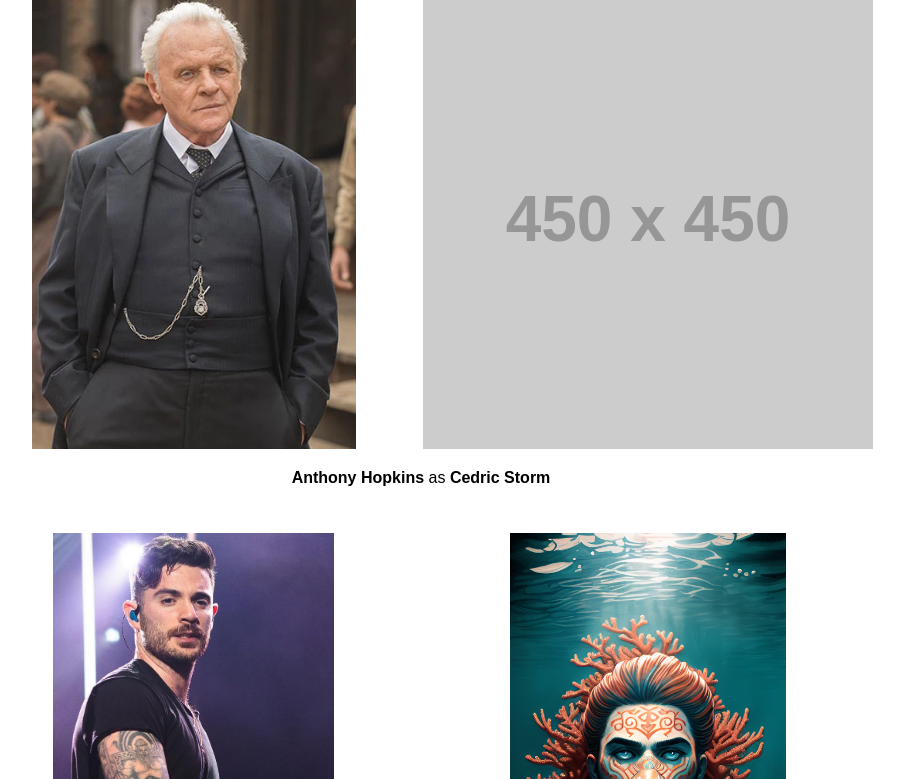
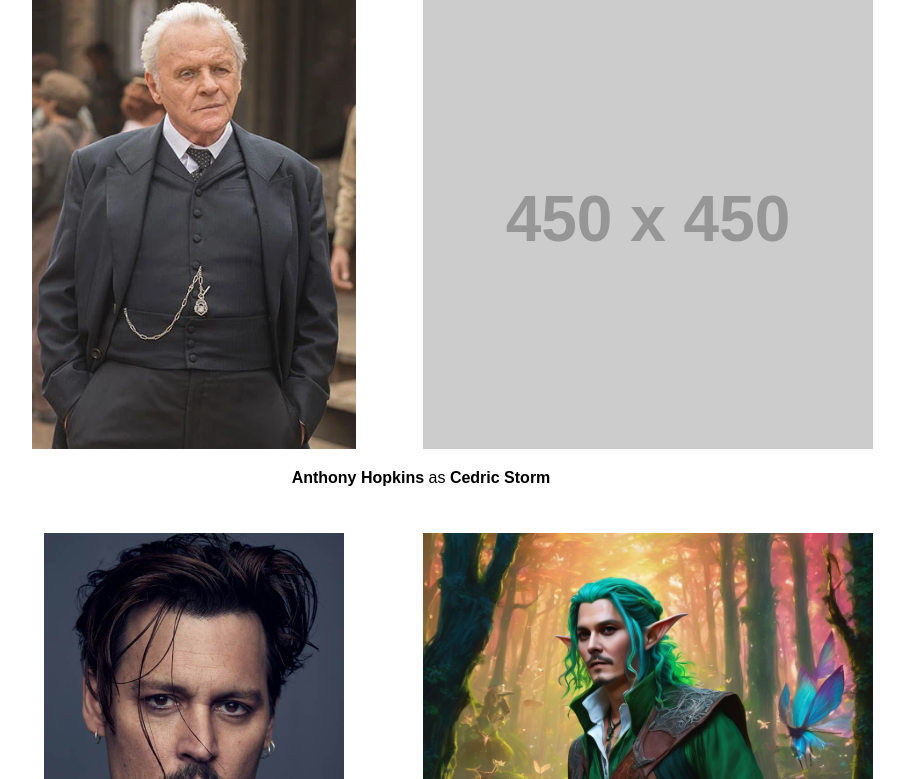
Before and after one commit to Dude036/Cyneric, a Django app: page /cast/ in a window 1280 px wide. Shown: the part 5721-6500 px from the top of the page, without its empty margins (219-1123 px from the left). Run offline with Django 3.2, Linux system fonts and the light colour scheme; grey boxes labelled with a size stand in for pictures from a placeholder-image service; parts of the project's set-up code (start-up, migrations or seed data) failed here and were passed over; some libraries are stand-ins or nearby versions.

Commit message:
Adding Crallen Fallblossom

```diff
--- a/static/templates/cast.html
+++ b/static/templates/cast.html
@@ -126,6 +126,14 @@
     <img class="cast_photo_img" src="https://placehold.co/450x450" alt="Cedric Storm">
     <p>
       <b>Anthony Hopkins</b> as <b>Cedric Storm</b>
+    </p>
+  </div>
+
+  <div class="cast_photo">
+    <img class="cast_photo_img" src="/static/img/Calamity/Johnny Depp.jpg" alt="Johnny Depp">
+    <img class="cast_photo_img" src="/static/img/Calamity/Crallen Fallblossom.jpg" alt="Cedric Storm">
+    <p>
+      <b>Johnny Depp</b> as <b>Crallen Fallblossom</b>
     </p>
   </div>
 
```
Also changed, not shown: static/img/Calamity/Crallen Fallblossom.jpg (added), static/img/Calamity/Johnny Depp.jpg (added).
